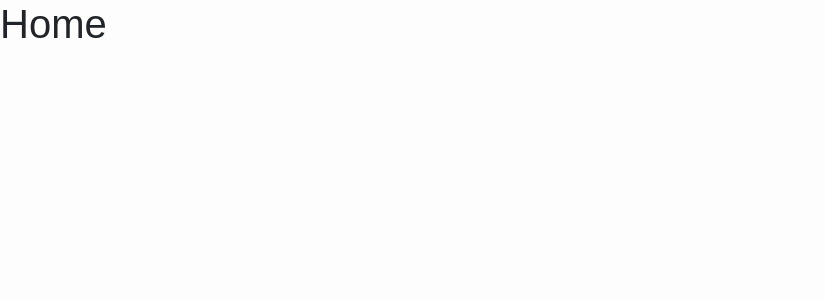
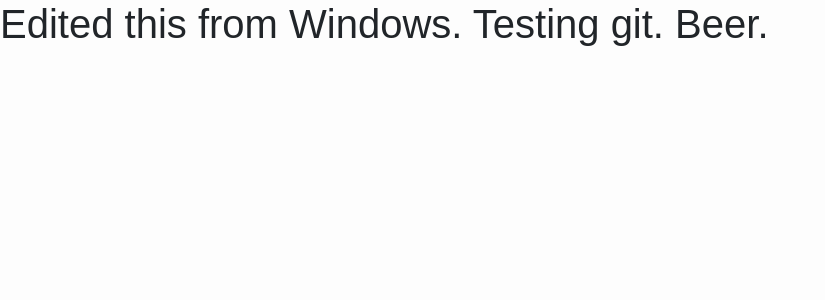
Before and after one commit to codecontrive/urban-happiness-react, a React (Create React App) app: page / in a window 1280 px wide. Shown: the top 300 px of the page, without its empty margins (0-825 px from the left). Built offline with nearby package versions, Linux system fonts and the light colour scheme; a web font is replaced by a local one.

Commit message:
Windows commit

```diff
--- a/src/App.tsx
+++ b/src/App.tsx
@@ -16,7 +16,7 @@ export const App = () => {
           </Route>
 
           <Route path="/" exact>
-            <h1>Home</h1>
+            <h1>Edited this from Windows. Testing git. Beer.</h1>
           </Route>
           <Route>404</Route>
         </Switch>
```
